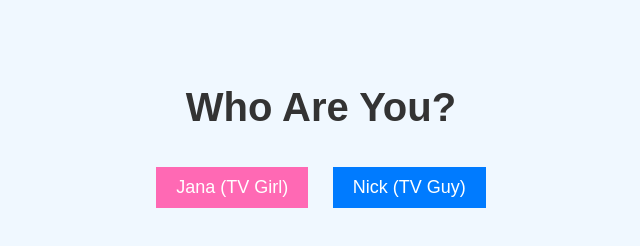
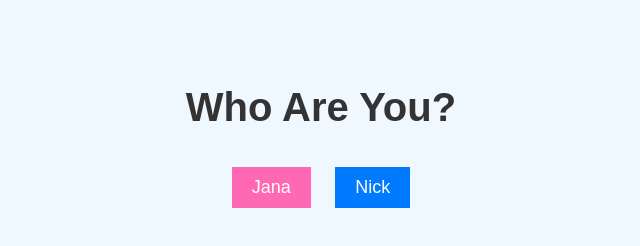
Before and after one commit to Transactic2/both, a plain HTML site: page index.html in a window 1280 px wide. Shown: the whole page, without its empty margins (319-959 px from the left). Drawn offline with Linux system fonts and the light colour scheme.

Commit message:
Update index.html

```diff
--- a/index.html
+++ b/index.html
@@ -53,8 +53,8 @@
 
     <h1>Who Are You?</h1>
 
-    <button class="jana" onclick="selectPerson('Jana')">Jana (TV Girl)</button>
-    <button class="nick" onclick="selectPerson('Nick')">Nick (TV Guy)</button>
+    <button class="jana" onclick="selectPerson('Jana')">Jana</button>
+    <button class="nick" onclick="selectPerson('Nick')">Nick</button>
 
     <p id="response"></p>
     <p id="randomWord"></p>
```
